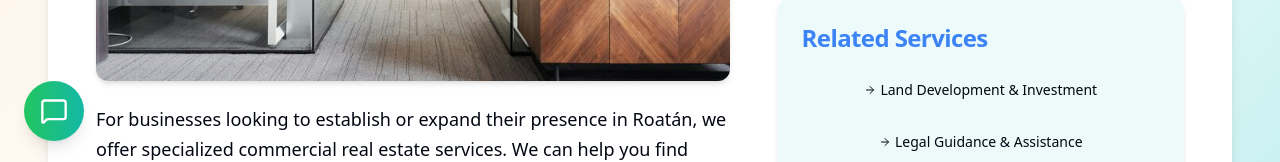
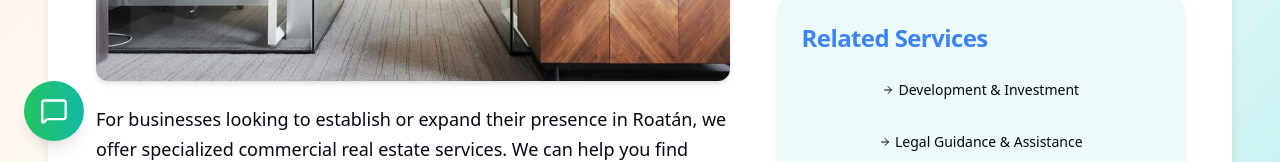
Before and after one commit to fidelfunez/caribbean-lux-realty, a React (Vite) app: page /services/commercial-real-estate in a window 1280 px wide. Shown: the part 635-797 px from the top of the page. Built offline with nearby package versions, Linux system fonts and the light colour scheme.

Commit message:
Update: Rename 'Land Development & Investment' to 'Development & Investment' and fix Property Type dropdown menu positioning in admin property add page

```diff
--- a/src/pages/AddPropertyPage.jsx
+++ b/src/pages/AddPropertyPage.jsx
@@ -310,7 +310,7 @@ import React, { useState, useRef } from 'react';
                       <Label htmlFor="type" className="flex items-center mb-1"><Type className="w-4 h-4 mr-2 text-primary" />Property Type</Label>
                       <Select name="type" onValueChange={(value) => handleSelectChange('type', value)} value={formData.type}>
                         <SelectTrigger id="type"><SelectValue placeholder="Select type" /></SelectTrigger>
-                        <SelectContent>
+                        <SelectContent position="popper">
                           {propertyTypes.map(type => <SelectItem key={type} value={type}>{type}</SelectItem>)}
                         </SelectContent>
                       </Select>
--- a/src/pages/AdminWebsiteEditor.jsx
+++ b/src/pages/AdminWebsiteEditor.jsx
@@ -430,7 +430,7 @@ const AdminWebsiteEditor = () => {
     },
     {
       id: 'land-development-investment',
-      title: 'Land Development & Investment',
+      title: 'Development & Investment',
       icon: <TrendingUp className="w-5 h-5" />,
       description: 'Edit land development service details',
       sections: [
@@ -439,7 +439,7 @@ const AdminWebsiteEditor = () => {
           title: 'Service Details',
           icon: <FileText className="w-4 h-4" />,
           fields: [
-            { key: 'title', label: 'Service Title', type: 'text', placeholder: 'Land Development & Investment' },
+            { key: 'title', label: 'Service Title', type: 'text', placeholder: 'Development & Investment' },
             { key: 'description', label: 'Service Description', type: 'textarea', placeholder: 'Roatán offers significant opportunities for land development...' },
             { key: 'ctaText', label: 'Call to Action Text', type: 'textarea', placeholder: 'Let\'s discuss how we can assist you...' }
           ]
--- a/src/pages/ServiceDetail.jsx
+++ b/src/pages/ServiceDetail.jsx
@@ -24,7 +24,7 @@ const servicesData = {
     relatedServices: ["property-sales-acquisition", "vacation-rental-management"]
   },
   "land-development-investment": {
-    title: "Land Development & Investment",
+    title: "Development & Investment",
     longDescription: "Roatán offers significant opportunities for land development and real estate investment. We assist clients in identifying prime parcels of land suitable for residential, commercial, or mixed-use development. Our team can connect you with trusted local architects, engineers, and construction companies. We also provide market analysis and investment strategy advice to help you maximize your returns and navigate the development process efficiently.",
     imageUrl: "/Photos/land-development.jpg",
     relatedServices: ["property-sales-acquisition", "legal-guidance-due-diligence"]
```
Also changed, not shown: src/lib/contentUtils.js.
